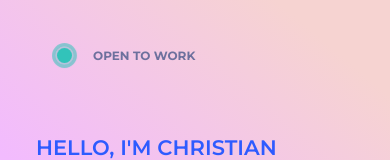
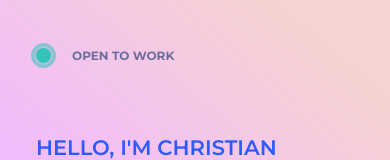
Before and after one commit to crlarrea/crlarrea.github.io, a React (Vite) app: page / in a window 390 px wide. Shown: the top 160 px of the page. Built offline with nearby package versions, Linux system fonts and the light colour scheme.

Commit message:
correct padding of sections

```diff
--- a/src/Mobile.scss
+++ b/src/Mobile.scss
@@ -11,9 +11,7 @@
   footer {
     border-radius: 0;
   }
-header{
-  padding: 0 $xl;
-}
+
   nav {
     ul {
       display: none;
--- a/src/index.css
+++ b/src/index.css
@@ -635,9 +635,6 @@ h4 {
   footer {
     border-radius: 0;
   }
-  header {
-    padding: 0 21px;
-  }
   nav ul {
     display: none;
   }
```
Also changed, not shown: 1 other file (tests, documents, lock files or other folders).
